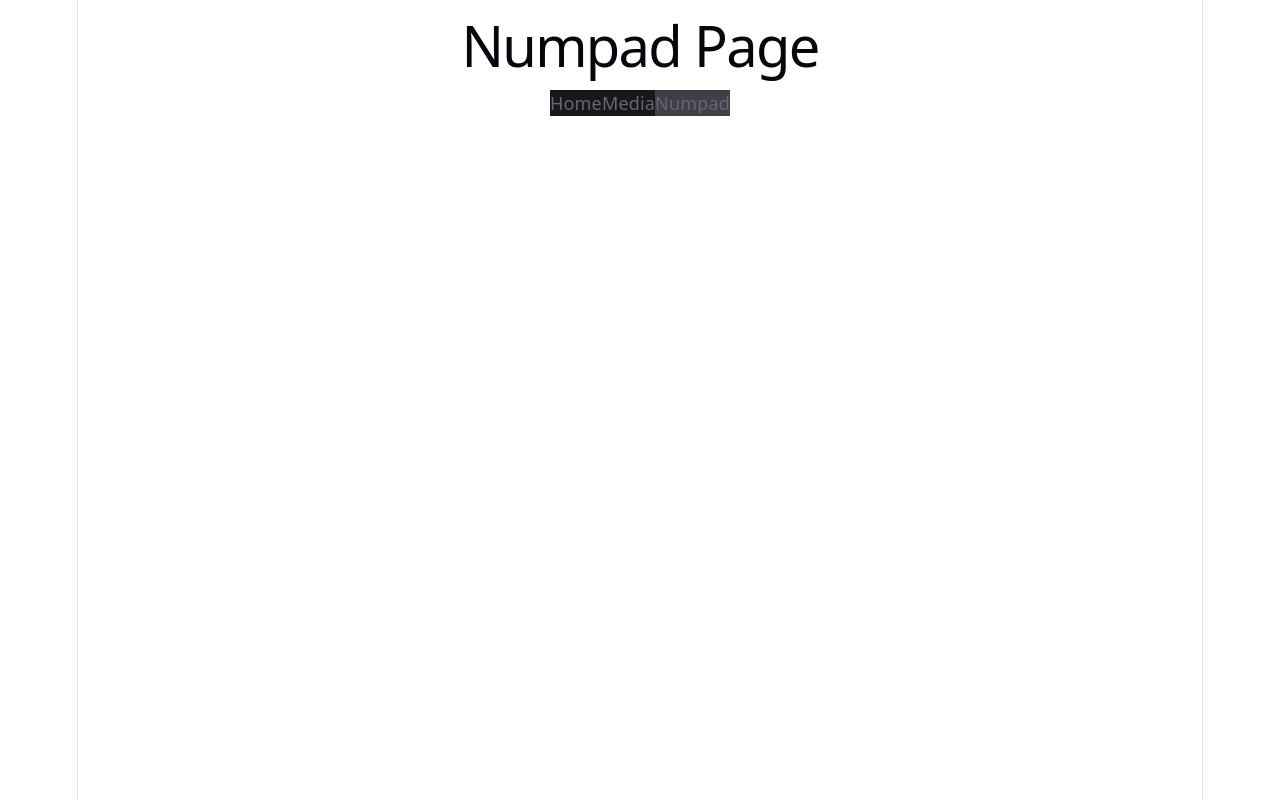
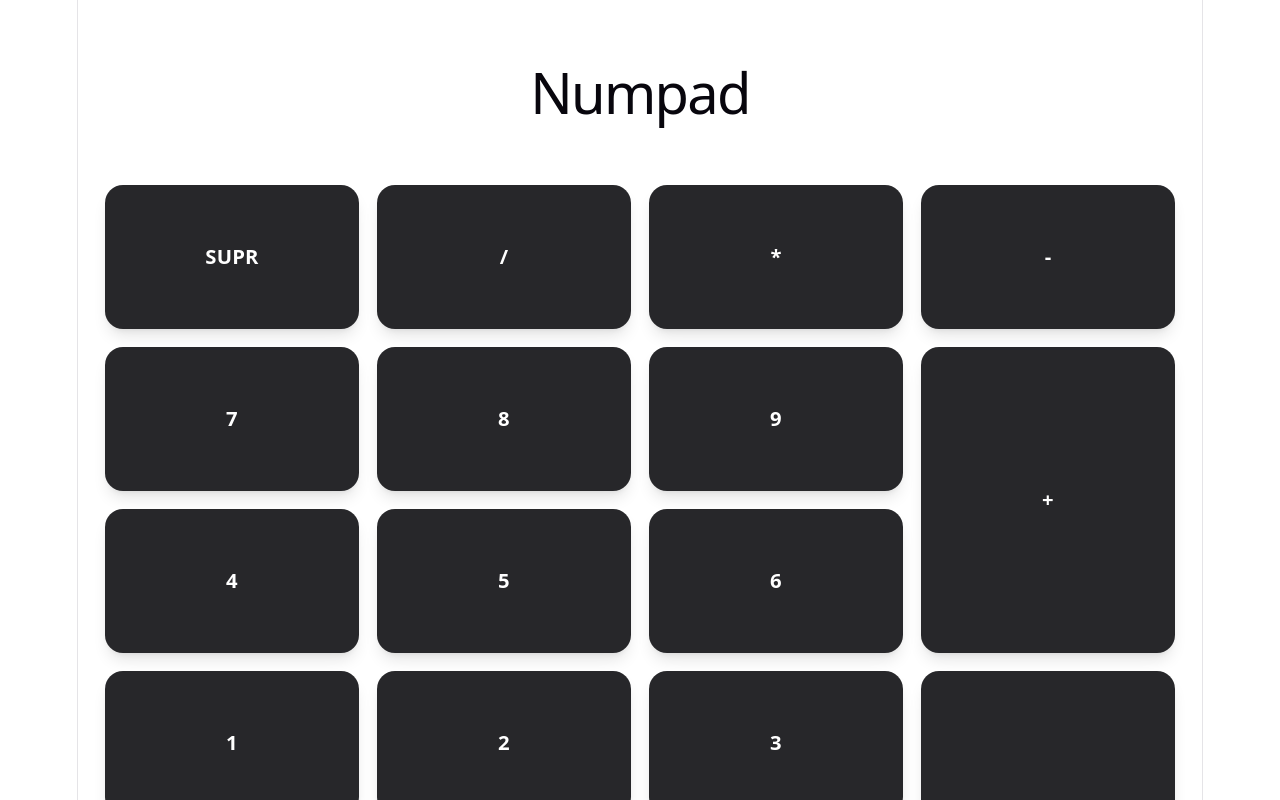
Before and after one commit to Kionashi/custom-macropad, a React (Vite) app: page / in a window 1280 px wide. Both pictures are taken after a click on the button "Numpad". Shown: the top 800 px of the page. Built offline with nearby package versions, Linux system fonts and the light colour scheme.

Commit message:
feature - Implement Numpad page

```diff
--- a/src/pages/NumpadPage.tsx
+++ b/src/pages/NumpadPage.tsx
@@ -1,7 +1,158 @@
+import { type MacroButtonData } from "../types/MacroButtonData"
+import MacroGrid from "../components/MacroGrid"
+
+const numpadButtons: MacroButtonData[] = [
+    {
+        label: "SUPR",
+        icon: "",
+        action: {
+            type: "key",
+            keys: ["SUPR"],
+        },
+    },
+    {
+        label: "/",
+        icon: "",
+        action: {
+            type: "key",
+            keys: ["/"],
+        },
+    },
+    {
+        label: "*",
+        icon: "",
+        action: {
+            type: "key",
+            keys: ["*"],
+        },
+    },
+    {
+        label: "-",
+        icon: "",
+        action: {
+            type: "key",
+            keys: ["-"],
+        },
+    },
+    {
+        label: "7",
+        icon: "",
+        action: {
+            type: "key",
+            keys: ["7"],
+        },
+    },
+    {
+        label: "8",
+        icon: "",
+        action: {
+            type: "key",
+            keys: ["8"],
+        },
+    },
+    {
+        label: "9",
+        icon: "",
+        action: {
+            type: "key",
+            keys: ["9"],
+        },
+    },
+    {
+        label: "+",
+        icon: "",
+        size: "tall",
+        action: {
+            type: "key",
+            keys: ["+"],
+        },
+    },
+    {
+        label: "4",
+        icon: "",
+        action: {
+            type: "key",
+            keys: ["4"],
+        },
+    },
+    {
+        label: "5",
+        icon: "",
+        action: {
+            type: "key",
+            keys: ["5"],
+        },
+    },
+    {
+        label: "6",
+        icon: "",
+        action: {
+            type: "key",
+            keys: ["6"],
+        },
+    },
+    {
+        label: "1",
+        icon: "",
+        action: {
+            type: "key",
+            keys: ["1"],
+        },
+    },
+    {
+        label: "2",
+        icon: "",
+        action: {
+            type: "key",
+            keys: ["2"],
+        },
+    },
+    {
+        label: "3",
+        icon: "",
+        action: {
+            type: "key",
+            keys: ["3"],
+        },
+    },
+    {
+        label: "Intro",
+        icon: "",
+        size: "tall",
+        action: {
+            type: "key",
+            keys: ["ENTER"],
+        },
+    },
+    {
+        label: "0",
+        icon: "",
+        size: "wide",
+        action: {
+            type: "key",
+            keys: ["0"],
+        },
+    },
+    {
+        label: ".",
+        icon: "",
+        action: {
+            type: "key",
+            keys: ["."],
+        },
+    },
+]
+
 function NumpadPage() {
     return (
-        <div>
-            <h1>Numpad Page</h1>
+        <div className="h-full flex flex-col gap-6 p-6">
+            <div>
+                <h1 className="text-3xl font-bold">Numpad</h1>
+            </div>
+
+            <div className="flex-1">
+                <MacroGrid buttonsData={numpadButtons} />
+            </div>
         </div>
     )
 }
```
Also changed, not shown: 1 other file (tests, documents, lock files or other folders).
